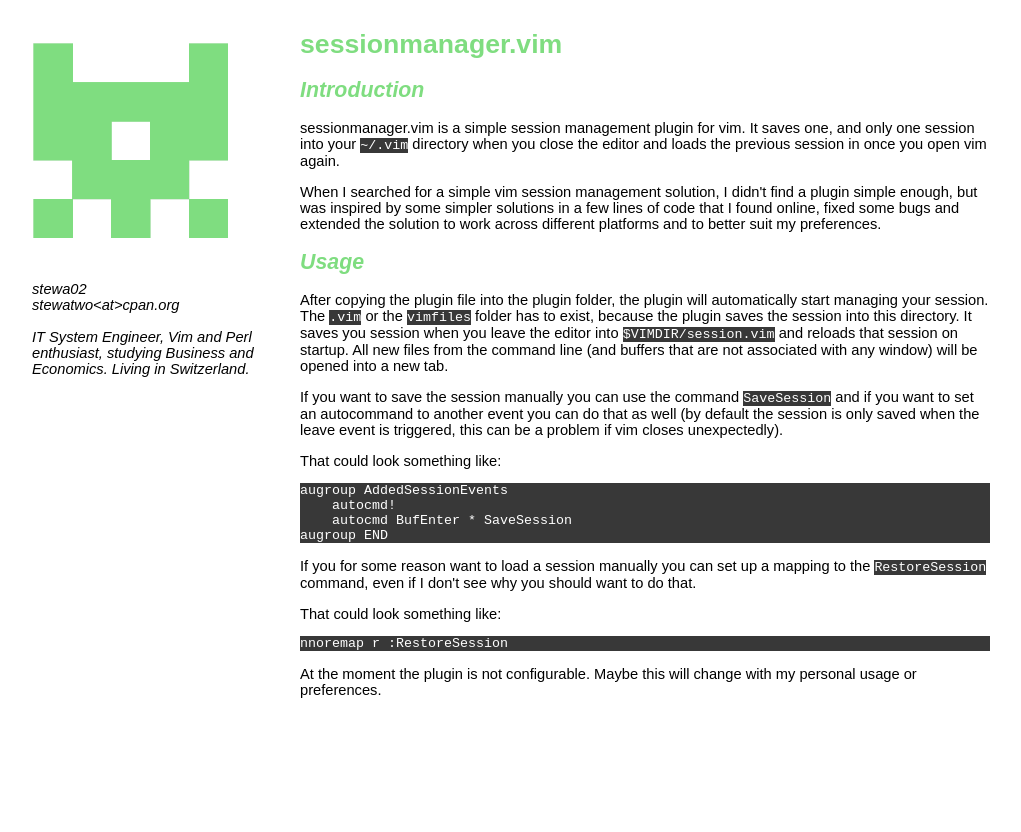
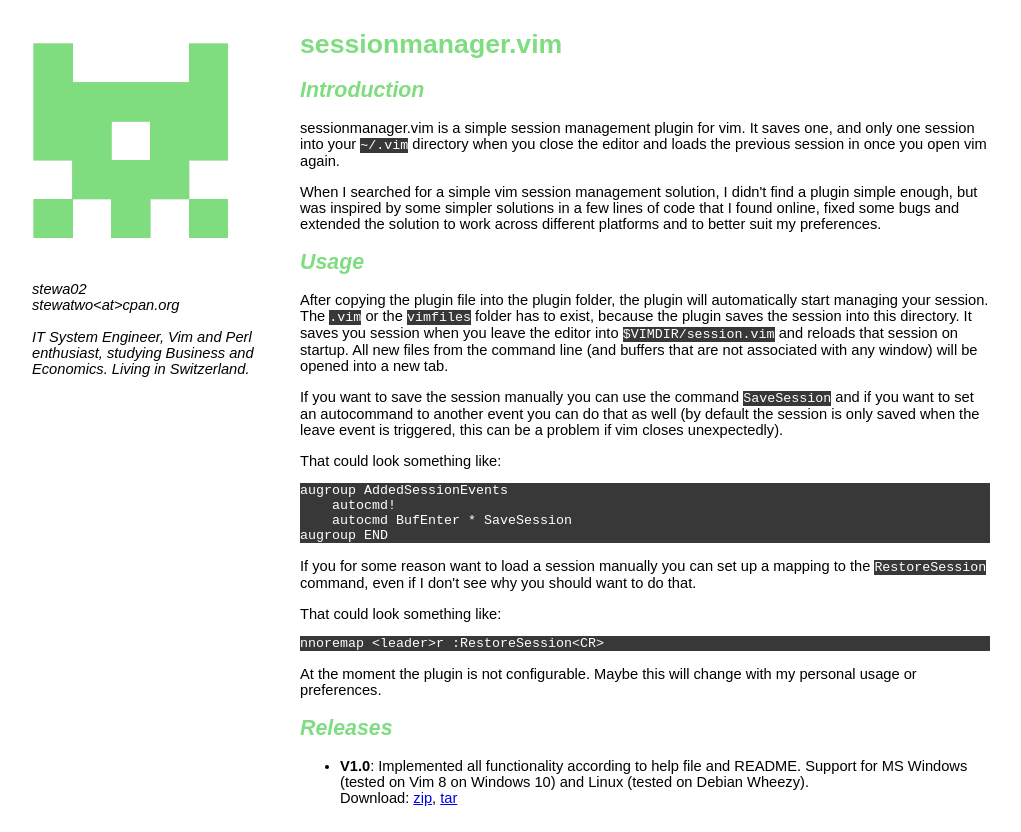
Before and after one commit to stewa02/stewa02.github.io, a plain HTML site: page sessionmanager/index.html in a window 1280 px wide. Shown: the whole page, without its empty margins (15-1036 px from the left). Before the commit the page ends 800 px from the top, so only its background shows below. Drawn offline with Linux system fonts and the light colour scheme.

Commit message:
added releases

```diff
--- a/sessionmanager/index.html
+++ b/sessionmanager/index.html
@@ -64,13 +64,22 @@ augroup END
                     <p>
                     That could look something like:
 <pre class="codeblock">
-nnoremap <leader>r :RestoreSession<CR>
+nnoremap &lt;leader&gt;r :RestoreSession&lt;CR&gt;
 </pre>
                     </p>
                     <p>
                     At the moment the plugin is not configurable. Maybe this will change with my
                     personal usage or preferences.
                     </p>
+
+                    <h2>Releases</h2>
+                    <ul>
+                        <li><b>V1.0</b>:
+                            Implemented all functionality according to help file and README.
+                            Support for MS Windows (tested on Vim 8 on Windows 10) and Linux (tested on Debian Wheezy). <br>
+                            Download: <a href="https://github.com/stewa02/sessionmanager.vim/archive/1.0.zip">zip</a>, <a href="https://github.com/stewa02/sessionmanager.vim/archive/1.0.tar.gz">tar</a>
+                        </li>
+                    </ul>
                 </td>
             </tr>
         </table>
```
